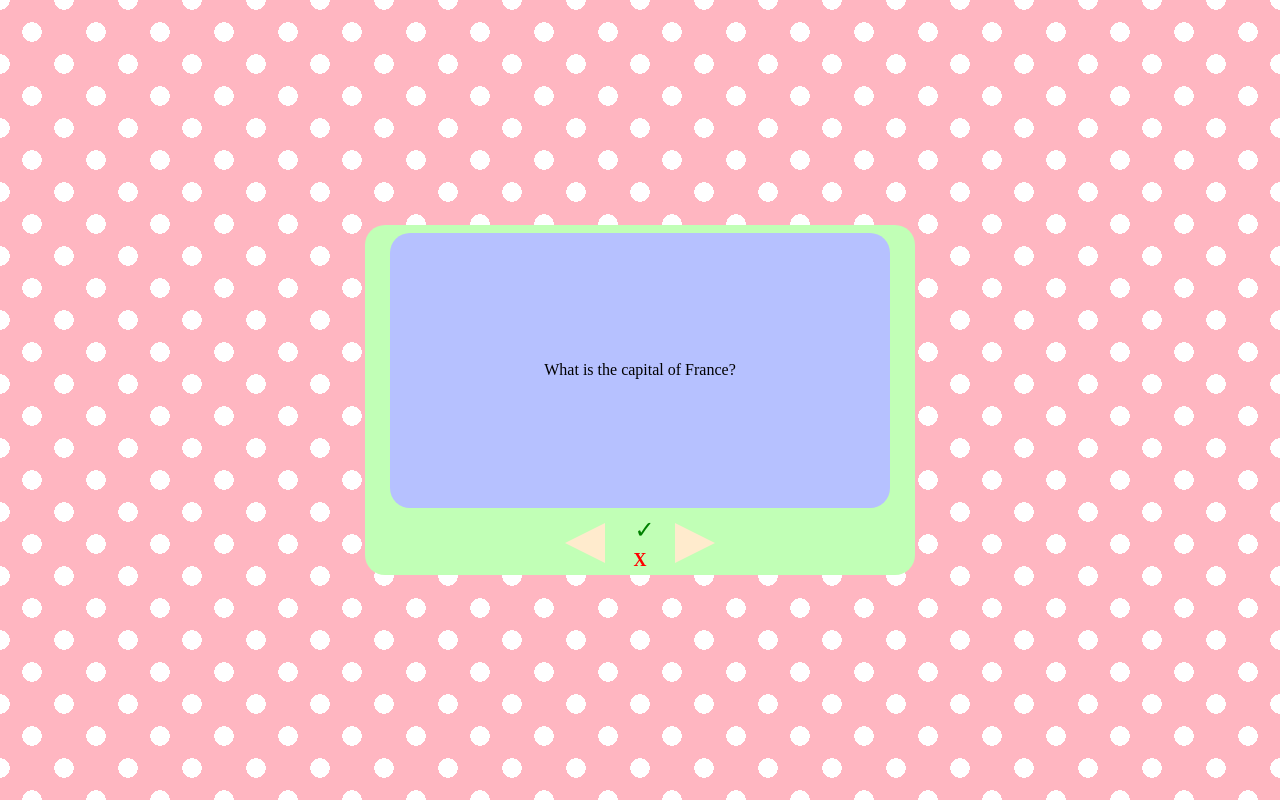
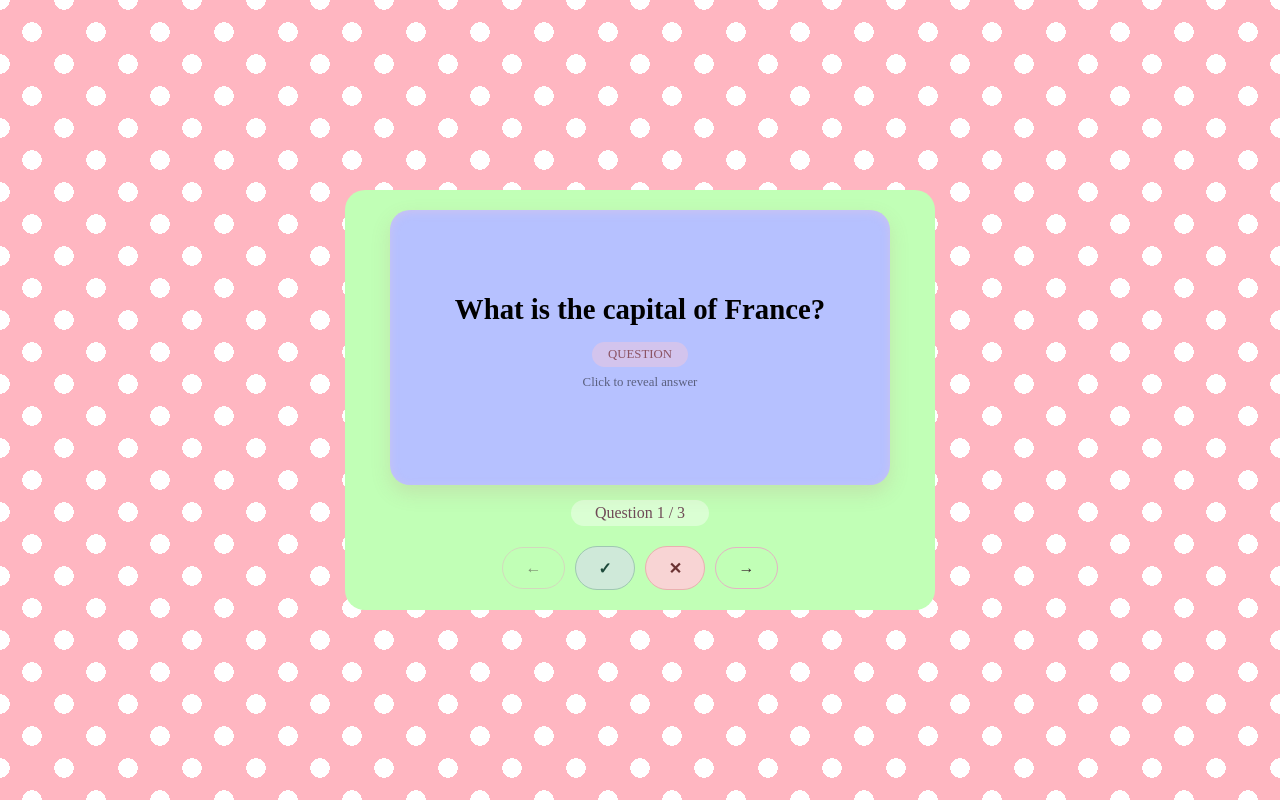
Before and after one commit to hanekawatsubasasuperfan/quiz-taking-app, a React (Vite) app in the folder react-ts-vite-app/: page /user/quiz in a window 1280 px wide. Built offline with nearby package versions, Linux system fonts and the light colour scheme.

Commit message:
changed styling of frontend quiz. working on loggging in users now.

```diff
--- a/react-ts-vite-app/src/Components/Quiz/Quiz.styles.tsx
+++ b/react-ts-vite-app/src/Components/Quiz/Quiz.styles.tsx
@@ -1,64 +1,244 @@
 import styled from "styled-components";
 
-export const Wrapper = styled.div`
+type ButtonVariant =
+    | "primary"
+    | "correct"
+    | "wrong"
+    | "outline";
+
+    const buttonBackgrounds: Record<ButtonVariant, string> = {
+    primary: "#f8b0c5",
+    correct: "#cfe9d9",
+    wrong: "#f8d4d4",
+    outline: "transparent",
+    };
+
+    const buttonBorders: Record<ButtonVariant, string> = {
+    primary: "1px solid #f09bb3",
+    correct: "1px solid #9fc7b2",
+    wrong: "1px solid #eab0b0",
+    outline: "1.5px solid #e4b3c4",
+    };
+
+    const buttonColors: Record<ButtonVariant, string> = {
+    primary: "#2f1e26",
+    correct: "#1d4a3a",
+    wrong: "#6b3232",
+    outline: "#3d2a32",
+    };
+
+    export const Wrapper = styled.div`
     min-height: 100dvh;
     display: flex;
     align-items: center;
     justify-content: center;
+
     background-image:
         radial-gradient(rgb(255, 255, 255) 21.6%, transparent 21.6%),
         radial-gradient(rgb(255, 255, 255) 21.6%, transparent 21.6%);
-    background-position: 0px 0px, 32px 32px;
+
+    background-position: 0 0, 32px 32px;
     background-size: 64px 64px;
-    /* background-color: rgb(231, 51, 255); */
-    background-color: #FFB6C1;
-    background-size: 'cover';
-    background-repeat: 'no-repeat';
-    width: '100dvw';
-    height: '100dvh';
-`;
+    background-color: #ffb6c1;
+    `;
 
-export const QuizContainer = styled.div`
+    export const QuizContainer = styled.div`
     background-color: #c1ffb6;
-    width:550px;
-    height:350px;
+
+    width: 550px;
+    min-height: 350px;
+
+    padding: 20px;
+
     border-radius: 20px;
+
     display: flex;
     align-items: center;
     justify-content: center;
     flex-direction: column;
+    `;
+
+    export const FlipCard = styled.div`
+    width: 500px;
+    height: 275px;
+
+    perspective: 1200px;
+
+    cursor: pointer;
+    `;
+
+    export const FlipInner = styled.div<{
+    $isFlipped: boolean;
+    }>`
+    position: relative;
+
+    width: 100%;
+    height: 100%;
+
+    transform-style: preserve-3d;
+
+    transition: transform 0.6s;
+
+    transform: ${({ $isFlipped }) =>
+        $isFlipped ? "rotateY(180deg)" : "rotateY(0deg)"};
+    `;
+
+    const CardFace = styled.div`
+    position: absolute;
+
+    width: 100%;
+    height: 100%;
+
+    display: flex;
+    justify-content: center;
+    align-items: center;
+    flex-direction: column;
+
+    border-radius: 20px;
+
+    backface-visibility: hidden;
+    -webkit-backface-visibility: hidden;
+
+    box-shadow:
+        inset 0 2px 10px rgba(255, 200, 210, 0.3),
+        0 8px 20px rgba(190, 80, 110, 0.15);
+    `;
+
+    export const FlipFront = styled(CardFace)`
+    background-color: #b6c1ff;
+    `;
+
+    export const FlipBack = styled(CardFace)`
+    background-color: white;
+    transform: rotateY(180deg);
+    `;
+
+    export const CardTitle = styled.h2`
+    margin: 0;
+    text-align: center;
+    font-size: 1.8rem;
+    `;
+
+    export const CardLabel = styled.span`
+    margin-top: 1rem;
+
+    padding: 0.3rem 1rem;
+
+    border-radius: 40px;
+
+    background: rgba(255, 200, 210, 0.4);
+
+    color: #8b5364;
+
+    font-size: 0.8rem;
+
+    text-transform: uppercase;
+    `;
+
+    export const FlipHint = styled.p`
+    margin-top: 0.5rem;
+    opacity: 0.5;
+    font-size: 0.8rem;
+    `;
+
+    export const QuestionMeta = styled.div`
+    margin-top: 15px;
+
+    padding: 0.25rem 1.5rem;
+
+    border-radius: 40px;
+
+    background: rgba(255, 255, 255, 0.4);
+
+    color: #6f4a57;
+    `;
+
+export const ButtonGroup = styled.div`
+    display: flex;
+    flex-wrap: wrap;
+
+    justify-content: center;
+    align-items: center;
+
+    gap: 10px;
+
+    margin-top: 20px;
+    `;
+
+export const Button = styled.button<{
+    $variant: ButtonVariant;
+    }>`
+    padding: 0.7rem 1.4rem;
+
+    border-radius: 60px;
+
+    border: ${({ $variant }) =>
+        buttonBorders[$variant]};
+
+    background: ${({ $variant }) =>
+        buttonBackgrounds[$variant]};
+
+    color: ${({ $variant }) =>
+        buttonColors[$variant]};
+
+    font-size: 1rem;
+
+    font-weight: ${({ $variant }) =>
+        $variant === "primary" ? 700 : 600};
+
+    cursor: pointer;
+
+    transition: all 0.15s ease;
+
+    &:hover:not(:disabled) {
+        transform: scale(1.02);
+        box-shadow: 0 8px 18px rgba(200, 80, 120, 0.2);
+    }
+
+    &:active:not(:disabled) {
+        transform: scale(0.97);
+    }
+
+    &:disabled {
+        opacity: 0.5;
+        cursor: not-allowed;
+    }
 `;
 
+/* ---------- Old Components (kept for compatibility) ---------- */
+
 export const QuizComponent = styled.div`
-    width:500px;
-    height:275px;
+    width: 500px;
+    height: 275px;
     border-radius: 10px;
 `;
 
 export const Card = styled.div`
-    height:100%;
-    width:100%
+    width: 100%;
+    height: 100%;
 `;
-
-
 
 export const Question = styled.div`
     width: 100%;
     height: 100%;
-    //b6c1ff
-    //90D5FF
+
     background-color: #b6c1ff;
+
     border-radius: 20px;
+
     display: flex;
     align-items: center;
     justify-content: center;
+`;
 
-`;
 export const Answer = styled.div`
     width: 100%;
     height: 100%;
+
     background-color: white;
+
     border-radius: 20px;
+
     display: flex;
     align-items: center;
     justify-content: center;
@@ -66,56 +246,70 @@ export const Answer = styled.div`
 
 export const ButtonContainer = styled.div`
     width: 150px;
-    height:50px;
+    height: 50px;
+
     margin-top: 10px;
+
     display: flex;
     align-items: center;
-    justify-content: center;
     justify-content: space-between;
 `;
 
 export const Backward = styled.div`
     width: 0;
     height: 0;
+
     border-top: 20px solid transparent;
     border-right: 40px solid blanchedalmond;
     border-bottom: 20px solid transparent;
+
+    cursor: pointer;
 `;
 
 export const Forward = styled.div`
     width: 0;
     height: 0;
+
     border-top: 20px solid transparent;
     border-left: 40px solid blanchedalmond;
     border-bottom: 20px solid transparent;
+
+    cursor: pointer;
 `;
 
 export const Marking = styled.div`
-    height:50px;
-    width:35px;
+    width: 35px;
+    height: 50px;
+
     display: flex;
+    flex-direction: column;
+
     align-items: center;
     justify-content: center;
-    flex-direction: column;
-    min-height: 0;
-    `;
+`;
 
 export const Wrong = styled.div`
+    position: relative;
+    top: -20px;
+
     color: red;
+
     font-size: large;
-    font-weight: bolder;
-    top: -20px;
-    position: relative;
+    font-weight: bold;
 
+    cursor: pointer;
 `;
 
+export const Submit = styled.button`
+    margin-top: 15px;
+    margin-left: 30px;
 
-export const Submit = styled.button`
-    margin-top:15px;
-    margin-left:30px;
-    width:85px;
-    height:30px;
+    width: 85px;
+    height: 30px;
+
     background-color: orange;
-    border-color: aliceblue;
 
+    border: 1px solid aliceblue;
+
+    cursor: pointer;
 `;
--- a/react-ts-vite-app/src/Components/Quiz/index.tsx
+++ b/react-ts-vite-app/src/Components/Quiz/index.tsx
@@ -1,115 +1,154 @@
-/* eslint-disable @typescript-eslint/no-unused-vars */
-import {Wrapper, QuizComponent, Question, Answer, ButtonContainer, QuizContainer, Backward, Forward, Marking, Wrong, Submit, Card} from './Quiz.styles';
-import {useState} from 'react';
-import {useNavigate} from '@tanstack/react-router'
-import './index.css';
+import { useState } from "react";
 
+import {
+  Wrapper,
+  QuizContainer,
+  FlipCard,
+  FlipInner,
+  FlipFront,
+  FlipBack,
+  CardTitle,
+  CardLabel,
+  FlipHint,
+  QuestionMeta,
+  ButtonGroup,
+  Button,
+} from "./Quiz.styles";
 
+interface Data {
+  question: string;
+  answer: string;
+  index: number;
+}
 
-interface Data{
-    question:string;
-    answer:string;
-    index:number;
-  }
-  const questions: Data[]  = [
-    {question: 'What is the capital of France?', answer: 'Paris', index: 0,},
-    {question: 'What is the capital of China?', answer: 'Beijing', index: 1},
-    {question: 'What is the capital of Canada?', answer: 'Ottawa', index: 2},
-  ]
+const questions: Data[] = [
+  {
+    question: "What is the capital of France?",
+    answer: "Paris",
+    index: 0,
+  },
+  {
+    question: "What is the capital of China?",
+    answer: "Beijing",
+    index: 1,
+  },
+  {
+    question: "What is the capital of Canada?",
+    answer: "Ottawa",
+    index: 2,
+  },
+];
 
 export default function Quiz() {
-  const navigate = useNavigate();
   const [grade, setGrade] = useState(0);
   const [isFlipped, setIsFlipped] = useState(false);
   const [index, setIndex] = useState(0);
-  const [question, setQuestion] = useState(questions[index].question);
-  const [answer, setAnswer] = useState(questions[index].answer);
+
   const len_questions = questions.length;
+  const question = questions[index].question;
+  const answer = questions[index].answer;
 
   function handleFlip() {
     setIsFlipped(!isFlipped);
   }
 
-  function handleForward(){
-    if(index+1<len_questions){
-      // why doesnt this version work??
-      // setIndex(index+1);
-      // setQuestion(questions[index].question)
-      // setAnswer(questions[index].answer)
-      setQuestion(questions[index+1].question)
-      setAnswer(questions[index+1].answer)
-      setIndex(index+1);
+  function handleForward() {
+    if (index < len_questions - 1) {
+      setIndex(index + 1);
+      setIsFlipped(false);
     }
   }
 
-  function handleBackward(){
-    if(index-1>=0){
-      setQuestion(questions[index-1].question)
-      setAnswer(questions[index-1].answer)
-      setIndex(index-1)
+  function handleBackward() {
+    if (index > 0) {
+      setIndex(index - 1);
+      setIsFlipped(false);
     }
   }
 
-  function handleMark(mark:string){
-    /*
-    should I make it so that you cant go back to the previous question?
-    you cant go back only if you've answered it?
-    you can go back but you cant change your choice?
-    for now I wont do any of those aforementioned and instead ill just make sure the grade cant go negative or be greater than the total number of questions
-    ADD CHECK FOR EVERY QUESTION HAS BEEN ANSWERED AND ALERT USESRS OTHERWISE
-    */
-    if(mark==="wrong"){
-      if(grade-1<0){
-        setGrade(0);
-      }else{
-        setGrade(grade-1)
-      }
-    }else if(mark==="correct"){
-      if(grade+1>len_questions){
-        setGrade(len_questions)
-      }else{
-        setGrade(grade+1);
-      }
-    }
-
-    handleForward()
+  function handleMark() {
+    setGrade(grade + 1);
   }
 
-  function handleSubmit(){
-    /*
-    should submit be possible at every location? if so when score is submitted should final grade be calculated using only the questions the user has gone through or just grade/len_questions?
-    should submit only appear on the last page?(im going with this option for now)
-    */
-    let final_grade = grade/len_questions;
-    final_grade = Math.round(final_grade * 10000) / 100
-    alert(`Final score ${grade}/${len_questions} or ${final_grade}%`)
-    navigate({to:'/user'})
+  function handleSubmit() {
+    let final_grade = grade / len_questions;
+
+    final_grade =
+      Math.round(final_grade * 10000) / 100;
+
+    alert(
+      `Final score ${grade}/${len_questions} or ${final_grade}%`,
+    );
   }
 
   return (
-      <Wrapper>
-        <QuizContainer>
-          <QuizComponent >
-            <Card onClick={handleFlip} style={{ transform: isFlipped ? 'rotateY(180deg)' : 'rotateY(0deg)', transition: 'transform 0.6s' }}>
-              {!isFlipped && <Question>{question}</Question>}
-              {isFlipped && <Answer style={{transform: 'rotateY(180deg)'}}>{answer}</Answer>}
-            </Card>
-            {index+1===len_questions ? <Submit onClick={handleSubmit}>submit</Submit> : <></>}
-          </QuizComponent>
+    <Wrapper>
+      <QuizContainer>
+        <FlipCard onClick={handleFlip}>
+          <FlipInner $isFlipped={isFlipped}>
+            <FlipFront>
+              <CardTitle>{question}</CardTitle>
 
-          <ButtonContainer>
-            <Backward onClick={handleBackward}/>
-            <Marking>
-              <ul onClick={()=>handleMark('correct')}>
-                <li></li>
-              </ul>
-              <Wrong onClick={()=>handleMark('wrong')}>
-                X
-              </Wrong>
-            </Marking>
-            <Forward onClick={handleForward}/>
-          </ButtonContainer>
-        </QuizContainer>
-      </Wrapper>
-    )
+              <CardLabel>Question</CardLabel>
+
+              <FlipHint>
+                Click to reveal answer
+              </FlipHint>
+            </FlipFront>
+
+            <FlipBack>
+              <CardTitle>{answer}</CardTitle>
+
+              <CardLabel>Answer</CardLabel>
+
+              <FlipHint>
+                Click to show question
+              </FlipHint>
+            </FlipBack>
+          </FlipInner>
+        </FlipCard>
+
+        <QuestionMeta>
+          Question {index + 1} / {len_questions}
+        </QuestionMeta>
+
+        <ButtonGroup>
+          <Button
+            $variant="outline"
+            onClick={handleBackward}
+            disabled={index === 0}
+          >
+            ←
+          </Button>
+
+          <Button
+            $variant="correct"
+            onClick={handleMark}
+          >
+            ✓
+          </Button>
+
+          <Button $variant="wrong">
+            ✕
+          </Button>
+
+          {index === len_questions - 1 ? (
+            <Button
+              $variant="primary"
+              onClick={handleSubmit}
+            >
+              Submit
+            </Button>
+          ) : (
+            <Button
+              $variant="outline"
+              onClick={handleForward}
+            >
+              →
+            </Button>
+          )}
+        </ButtonGroup>
+      </QuizContainer>
+    </Wrapper>
+  );
 }
```
